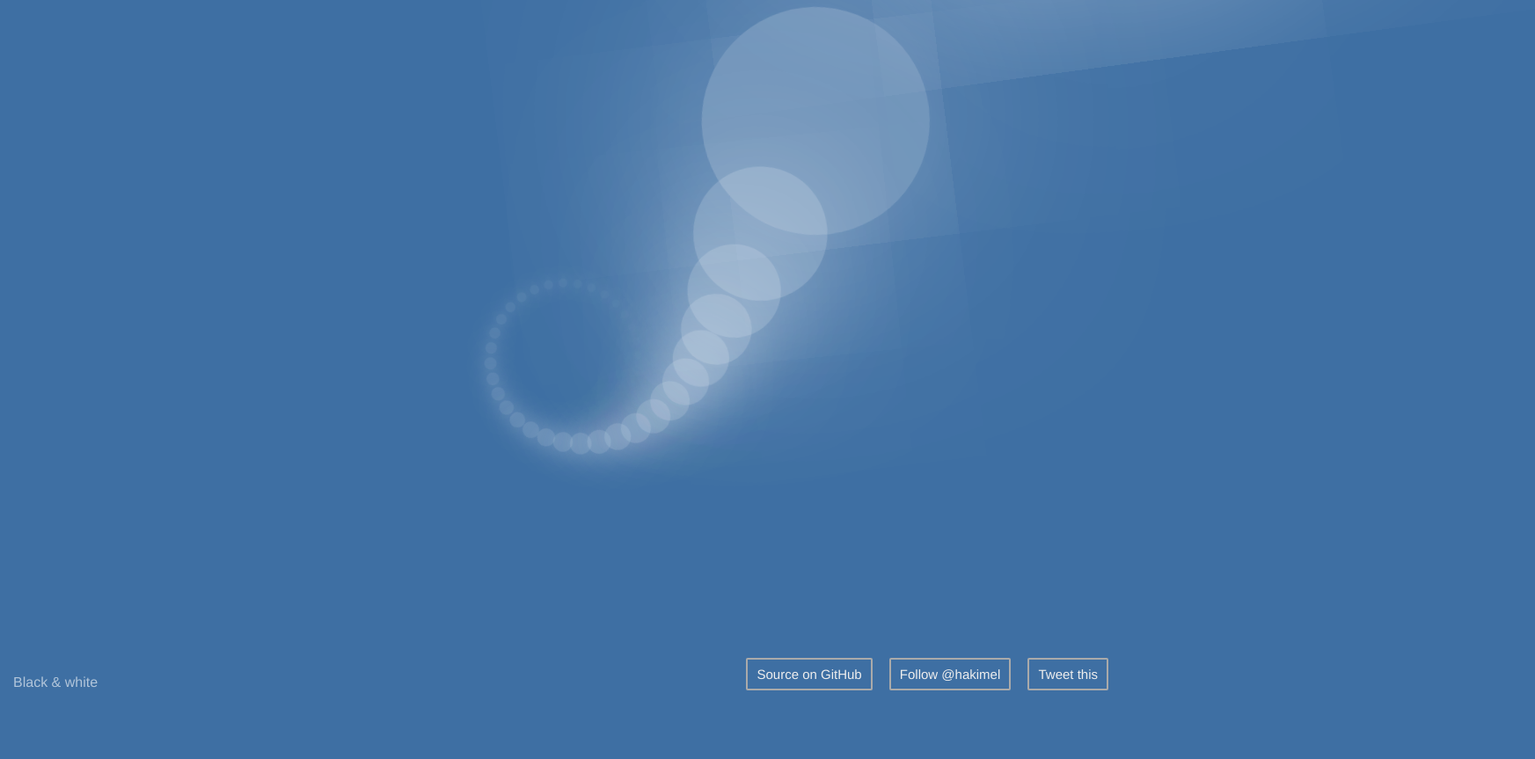
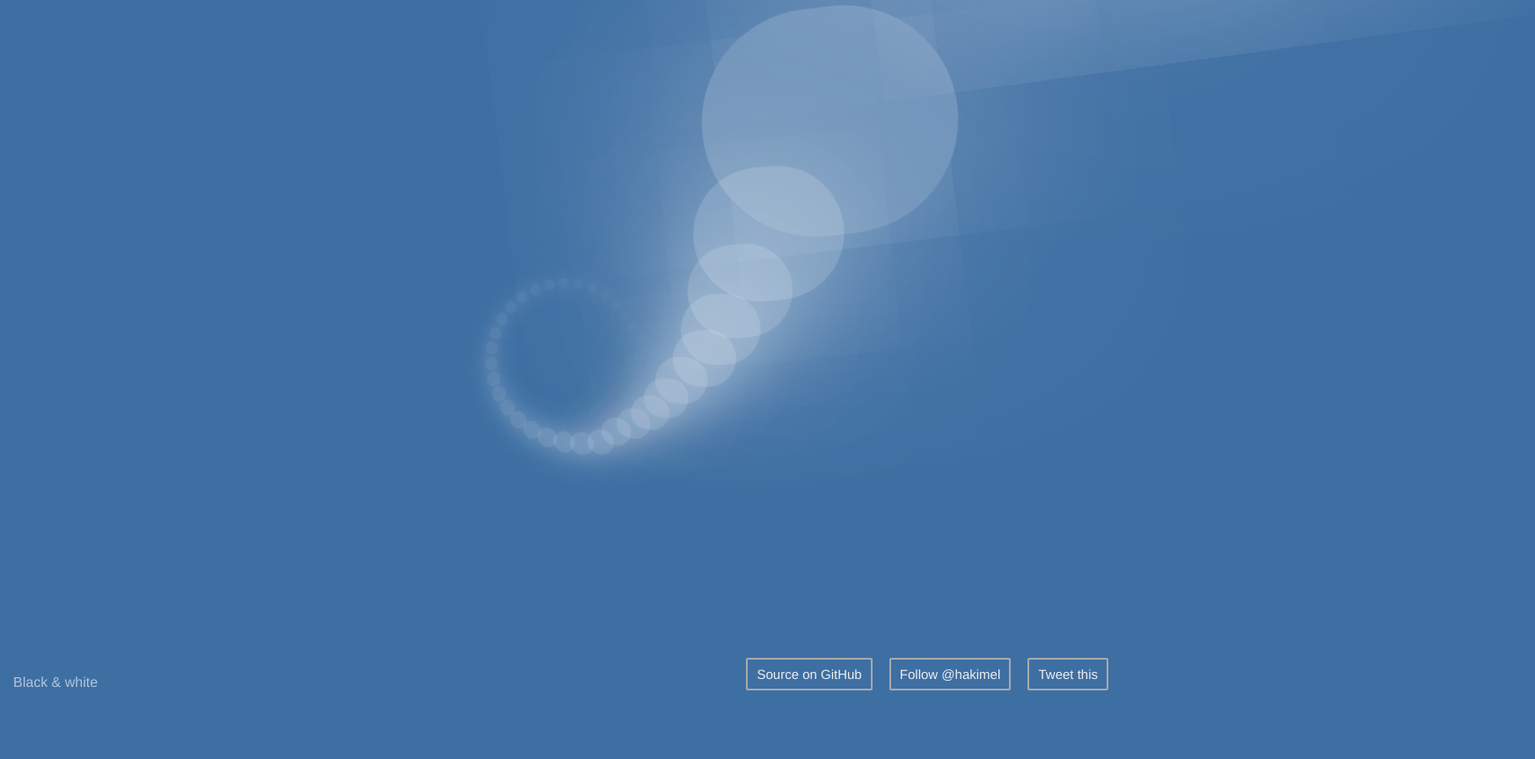
Before and after one commit to hakimel/css, a plain HTML site: page cloudy-spiral/index.html in a window 1280 px wide. Shown: the whole page at 88% size, 1745 px wide, since content can reach past the window. Drawn offline with Linux system fonts and the light colour scheme.

Commit message:
Update style.css

```diff
--- a/cloudy-spiral/style.css
+++ b/cloudy-spiral/style.css
@@ -20,9 +20,9 @@ html, body {
 i {
   display: block;
   position: absolute;
-  width: 8px;
+  width: 9px;
   height: 8px;
-  border-radius: 8px;
+  border-radius: 7px;
   opacity: 0;
   background: rgba(255, 255, 255, 0.5);
   box-shadow: 0px 0px 10px white;
@@ -32,23 +32,23 @@ i {
   animation-timing-function: ease-in-out; }
 
 i:nth-child(1) {
-  transform: rotate(11.6129032258deg) translate3d(80px, 0, 0);
+  transform: rotate(11.6129032258deg) translate3d(75px, 0, 0);
   animation-delay: 0.0483870968s; }
 
 i:nth-child(2) {
-  transform: rotate(23.2258064516deg) translate3d(80px, 0, 0);
+  transform: rotate(23.2258064516deg) translate3d(75px, 0, 0);
   animation-delay: 0.0967741935s; }
 
 i:nth-child(3) {
-  transform: rotate(34.8387096774deg) translate3d(80px, 0, 0);
+  transform: rotate(34.8387096774deg) translate3d(75px, 0, 0);
   animation-delay: 0.1451612903s; }
 
 i:nth-child(4) {
-  transform: rotate(46.4516129032deg) translate3d(80px, 0, 0);
+  transform: rotate(46.4516129032deg) translate3d(75px, 0, 0);
   animation-delay: 0.1935483871s; }
 
 i:nth-child(5) {
-  transform: rotate(58.064516129deg) translate3d(80px, 0, 0);
+  transform: rotate(58.064516129deg) translate3d(75px, 0, 0);
   animation-delay: 0.2419354839s; }
 
 i:nth-child(6) {
```
